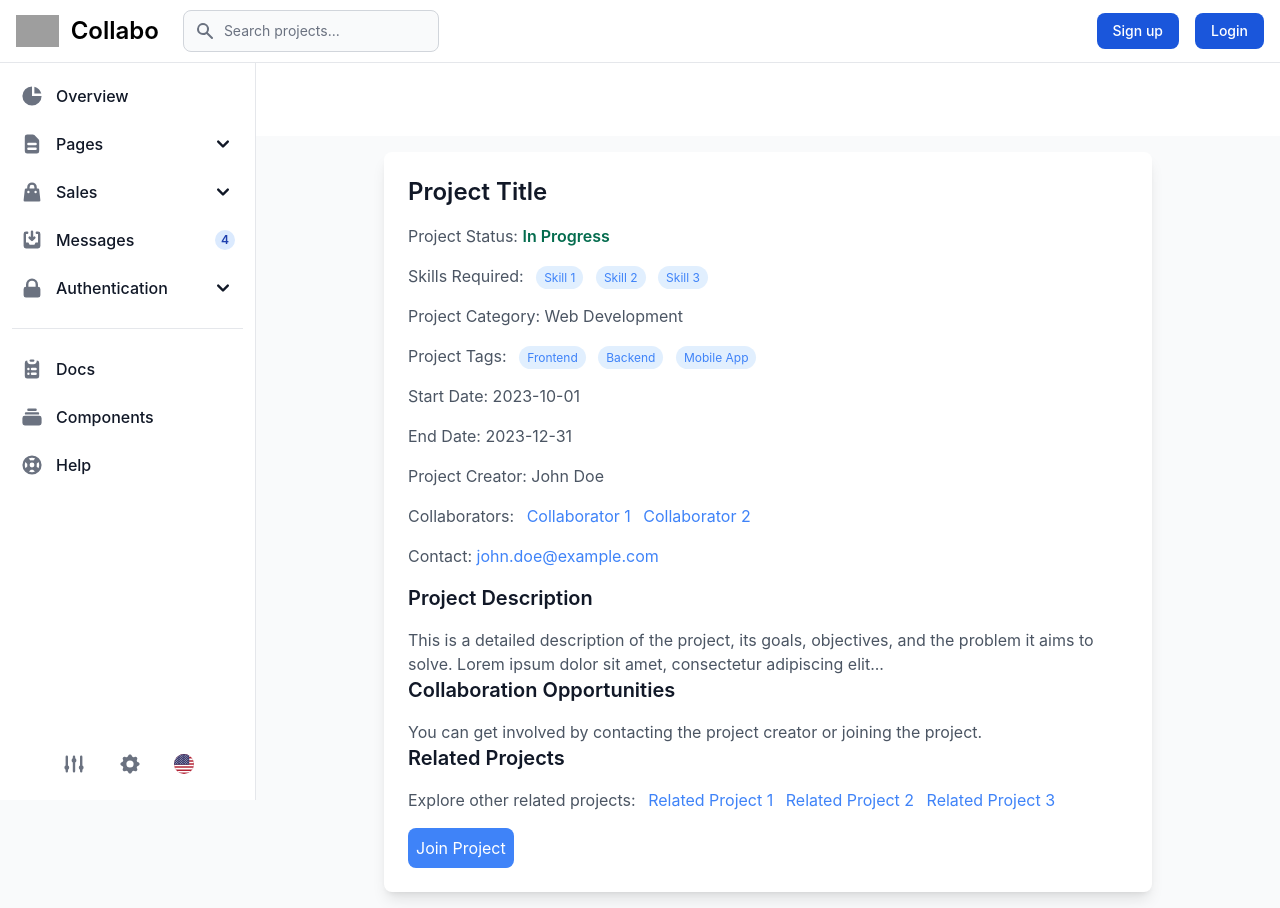
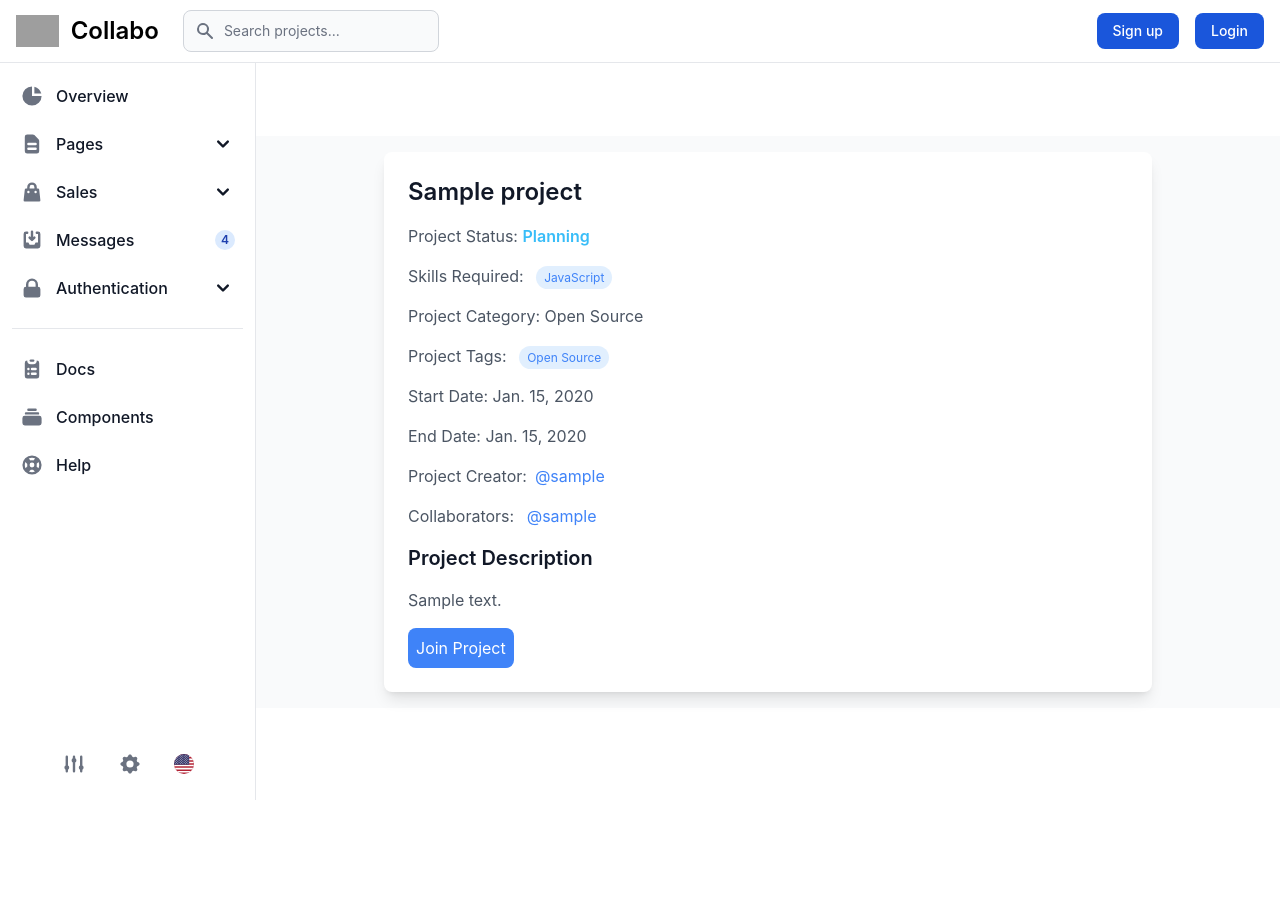
Before and after one commit to jaypee15/collabo, a Django app: template collabo/templates/projects/project_detail.html in a window 1280 px wide. After the commit the page ends 800 px from the top, so only its background shows below. Run offline with Django 4.2, Linux system fonts and the light colour scheme; the template is opened without the code that fills it: values that come from a table or form of the project are taken from there, others are empty; tables that the repository leaves empty hold one stand-in row (values such as "Sample post"); parts of the project's set-up code (start-up, migrations or seed data) failed here and were passed over; some libraries are stand-ins or nearby versions; grey boxes are pictures that could not be loaded.

Commit message:
feat: Add project detail page

```diff
--- a/collabo/projects/models.py
+++ b/collabo/projects/models.py
@@ -200,7 +200,7 @@ class Project(models.Model):
     def __str__(self) -> str:
         return f"{self.title} by {self.created_by} at {self.created_at}"
 
-    def get_absolute_url(self):
+    def get_absolute_url(self) -> str:
          return reverse("projects:project_detail", args=[str(self.id)])
 
     def save(self, *args, **kwargs):
--- a/collabo/projects/templatetags/custom_filters.py
+++ b/collabo/projects/templatetags/custom_filters.py
@@ -27,3 +27,16 @@ def hover_status_color(status):
         'Other': 'bg-purple-400',
     }
     return color_mapping.get(status, 'bg-gray-200')
+
+@register.filter
+def text_status_color(status):
+    color_mapping = {
+        'Planning': 'text-sky-400',
+        'In Progress': 'text-green-300',
+        'On Hold': 'text-yellow-300',
+        'Completed': 'text-blue-700',
+        'Canceled': 'text-red-300',
+        'Archived': 'text-gray-300',
+        'Other': 'text-purple-300',
+    }
+    return color_mapping.get(status, 'bg-gray-200')
--- a/collabo/static/src/project.css
+++ b/collabo/static/src/project.css
@@ -2231,6 +2213,11 @@ input:checked + .toggle-bg {
   color: rgb(14 159 110 / var(--tw-text-opacity));
 }
 
+.text-green-700 {
+  --tw-text-opacity: 1;
+  color: rgb(4 108 78 / var(--tw-text-opacity));
+}
+
 .text-pink-500 {
   --tw-text-opacity: 1;
   color: rgb(231 70 148 / var(--tw-text-opacity));
@@ -2266,9 +2253,39 @@ input:checked + .toggle-bg {
   color: rgb(255 255 255 / var(--tw-text-opacity));
 }
 
-.text-green-700 {
-  --tw-text-opacity: 1;
-  color: rgb(4 108 78 / var(--tw-text-opacity));
+.text-blue-700 {
+  --tw-text-opacity: 1;
+  color: rgb(26 86 219 / var(--tw-text-opacity));
+}
+
+.text-gray-300 {
+  --tw-text-opacity: 1;
+  color: rgb(209 213 219 / var(--tw-text-opacity));
+}
+
+.text-green-300 {
+  --tw-text-opacity: 1;
+  color: rgb(132 225 188 / var(--tw-text-opacity));
+}
+
+.text-purple-300 {
+  --tw-text-opacity: 1;
+  color: rgb(202 191 253 / var(--tw-text-opacity));
+}
+
+.text-red-300 {
+  --tw-text-opacity: 1;
+  color: rgb(248 180 180 / var(--tw-text-opacity));
+}
+
+.text-sky-400 {
+  --tw-text-opacity: 1;
+  color: rgb(56 189 248 / var(--tw-text-opacity));
+}
+
+.text-yellow-300 {
+  --tw-text-opacity: 1;
+  color: rgb(250 202 21 / var(--tw-text-opacity));
 }
 
 .underline {
--- a/collabo/templates/projects/project_detail.html
+++ b/collabo/templates/projects/project_detail.html
@@ -601,70 +601,53 @@
 
 
     <div class="max-w-3xl mx-auto bg-white dark:bg-gray-800 rounded-lg shadow-lg p-6">
-        <h1 class="text-2xl font-semibold text-gray-900 dark:text-white mb-4">Project Title</h1>
+        <h1 class="text-2xl font-semibold text-gray-900 dark:text-white mb-4">{{project.title}}</h1>
 
         <!-- Project Status -->
-        <p class="text-gray-600 dark:text-gray-400 mb-4">Project Status: <span class="text-green-700 dark:text-blue-600 font-semibold">In Progress</span></p>
+        <p class="text-gray-600 dark:text-gray-400 mb-4">Project Status: <span class="{{project.project_status|text_status_color}} dark:text-blue-600 font-semibold">{{project.project_status}}</span></p>
 
         <!-- Skills Required -->
         <div class="mb-4">
             <p class="text-gray-600 dark:text-gray-400 inline">Skills Required:</p>
-            <span class="bg-blue-100 text-blue-500 px-2 py-1 rounded-full text-xs dark:text-white ml-2">Skill 1</span>
-            <span class="bg-blue-100 text-blue-500 px-2 py-1 rounded-full text-xs dark:text-white ml-2">Skill 2</span>
-            <span class="bg-blue-100 text-blue-500 px-2 py-1 rounded-full text-xs dark:text-white ml-2">Skill 3</span>
+            {% for skill in project.skills_required.all %}
+            <span class="bg-blue-100 text-blue-500 px-2 py-1 rounded-full text-xs dark:text-white ml-2">{{skill}}</span>
+            {% endfor %}
         </div>
 
+
+
         <!-- Project Category -->
-        <p class="text-gray-600 dark:text-gray-400 mb-4">Project Category: Web Development</p>
+        <p class="text-gray-600 dark:text-gray-400 mb-4">Project Category: {{project.category}}</p>
 
         <!-- Project Tags -->
         <div class="mb-4">
             <p class="text-gray-600 dark:text-gray-400 inline">Project Tags:</p>
-            <span class="bg-blue-100 text-blue-500 px-2 py-1 rounded-full text-xs dark:text-white ml-2">Frontend</span>
-            <span class="bg-blue-100 text-blue-500 px-2 py-1 rounded-full text-xs dark:text-white ml-2">Backend</span>
-            <span class="bg-blue-100 text-blue-500 px-2 py-1 rounded-full text-xs dark:text-white ml-2">Mobile App</span>
+            {%for tag in project.tags.all%}
+            <span class="bg-blue-100 text-blue-500 px-2 py-1 rounded-full text-xs dark:text-white ml-2">{{tag}}</span>
+            {% endfor %}
         </div>
 
         <!-- Start and End Dates -->
-        <p class="text-gray-600 dark:text-gray-400 mb-4">Start Date: 2023-10-01</p>
-        <p class="text-gray-600 dark:text-gray-400 mb-4">End Date: 2023-12-31</p>
+        <p class="text-gray-600 dark:text-gray-400 mb-4">Start Date: {{project.start_date}}</p>
+        <p class="text-gray-600 dark:text-gray-400 mb-4">End Date: {{project.end_date}}</p>
 
         <!-- Project Creator -->
-        <p class="text-gray-600 dark:text-gray-400 mb-4">Project Creator: John Doe</p>
+        <p class="text-gray-600 dark:text-gray-400 mb-4">Project Creator:<a href="{{project.created_by.get_absolute_url}}" class="text-blue-500 dark:text-blue-300 hover:underline ml-2">@{{project.created_by.username}}</a></p>
 
         <!-- Collaborators -->
         <p class="text-gray-600 dark:text-gray-400 mb-4">Collaborators:
-            <a href="#" class="text-blue-500 dark:text-blue-300 hover:underline ml-2">Collaborator 1</a>
-            <a href="#" class="text-blue-500 dark:text-blue-300 hover:underline ml-2">Collaborator 2</a>
+          {% for collaborator in project.collaborators.all %}
+            <a href="{{project.created_by.get_absolute_url}}" class="text-blue-500 dark:text-blue-300 hover:underline ml-2">@{{collaborator.username}}</a>
+            {% endfor %}
         </p>
-
-        <!-- Contact Information -->
-        <p class="text-gray-600 dark:text-gray-400 mb-4">Contact: <a href="mailto:john.doe@example.com" class="text-blue-500 dark:text-blue-300 hover:underline">john.doe@example.com</a></p>
 
         <!-- Project Description -->
         <h2 class="text-xl font-semibold text-gray-900 dark:text-white mb-4">Project Description</h2>
         <p class="text-gray-600 dark:text-gray-400">
-            This is a detailed description of the project, its goals, objectives, and the problem it aims to solve.
-            Lorem ipsum dolor sit amet, consectetur adipiscing elit...
+            {{project.description}}
         </p>
 
         <!-- Additional Sections (Goals, Methodology, etc.) -->
-        <!-- Add Tailwind classes to these sections similarly -->
-
-        <!-- Collaboration Opportunities -->
-        <h2 class="text-xl font-semibold text-gray-900 dark:text-white mb-4">Collaboration Opportunities</h2>
-        <p class="text-gray-600 dark:text-gray-400">
-            You can get involved by contacting the project creator or joining the project.
-        </p>
-
-        <!-- Related Projects -->
-        <h2 class="text-xl font-semibold text-gray-900 dark:text-white mb-4">Related Projects</h2>
-        <p class="text-gray-600 dark:text-gray-400">
-            Explore other related projects:
-            <a href="#" class="text-blue-500 dark:text-blue-300 hover:underline ml-2">Related Project 1</a>
-            <a href="#" class="text-blue-500 dark:text-blue-300 hover:underline ml-2">Related Project 2</a>
-            <a href="#" class="text-blue-500 dark:text-blue-300 hover:underline ml-2">Related Project 3</a>
-        </p>
 
         <!-- Join Project Button -->
         <button class="bg-blue-500 text-white p-2 rounded-lg mt-4 hover:bg-blue-600">Join Project</button>
--- a/collabo/users/admin.py
+++ b/collabo/users/admin.py
@@ -20,7 +20,7 @@ class UserAdmin(auth_admin.UserAdmin):
     add_form = UserAdminCreationForm
     fieldsets = (
         (None, {"fields": ("email", "password")}),
-        (_("Personal info"), {"fields": ("name","bio","website", "twitter", "linkedin", "skills", "is_open_to_collab")}),
+        (_("Personal info"), {"fields": ("name","username", "bio","website", "twitter", "linkedin", "skills", "is_open_to_collab")}),
         (
             _("Permissions"),
             {
```
Also changed, not shown: other parts of collabo/static/src/project.css (+17 -35 lines), collabo/templates/test.html (deleted, +0 -19 lines).
